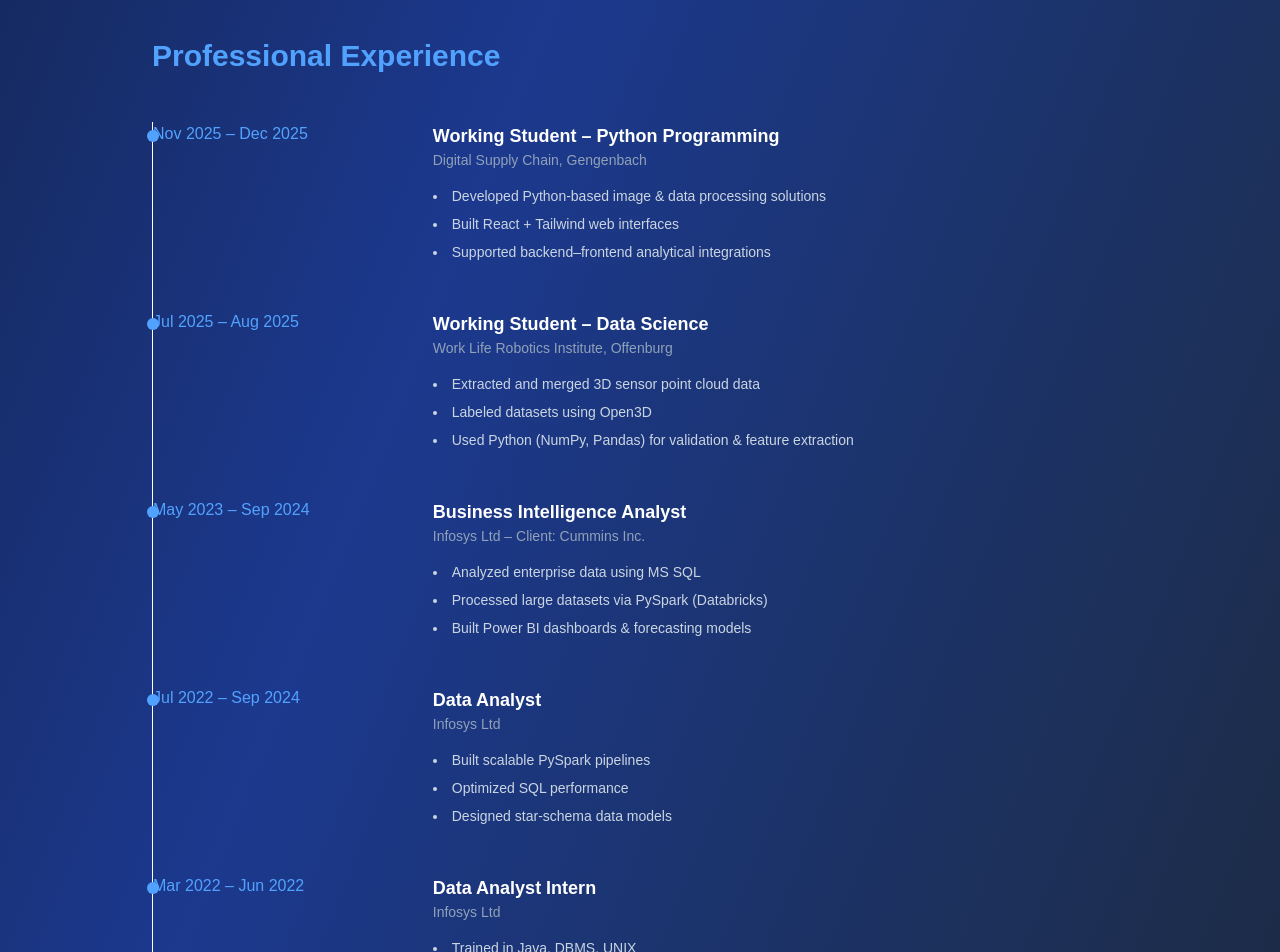
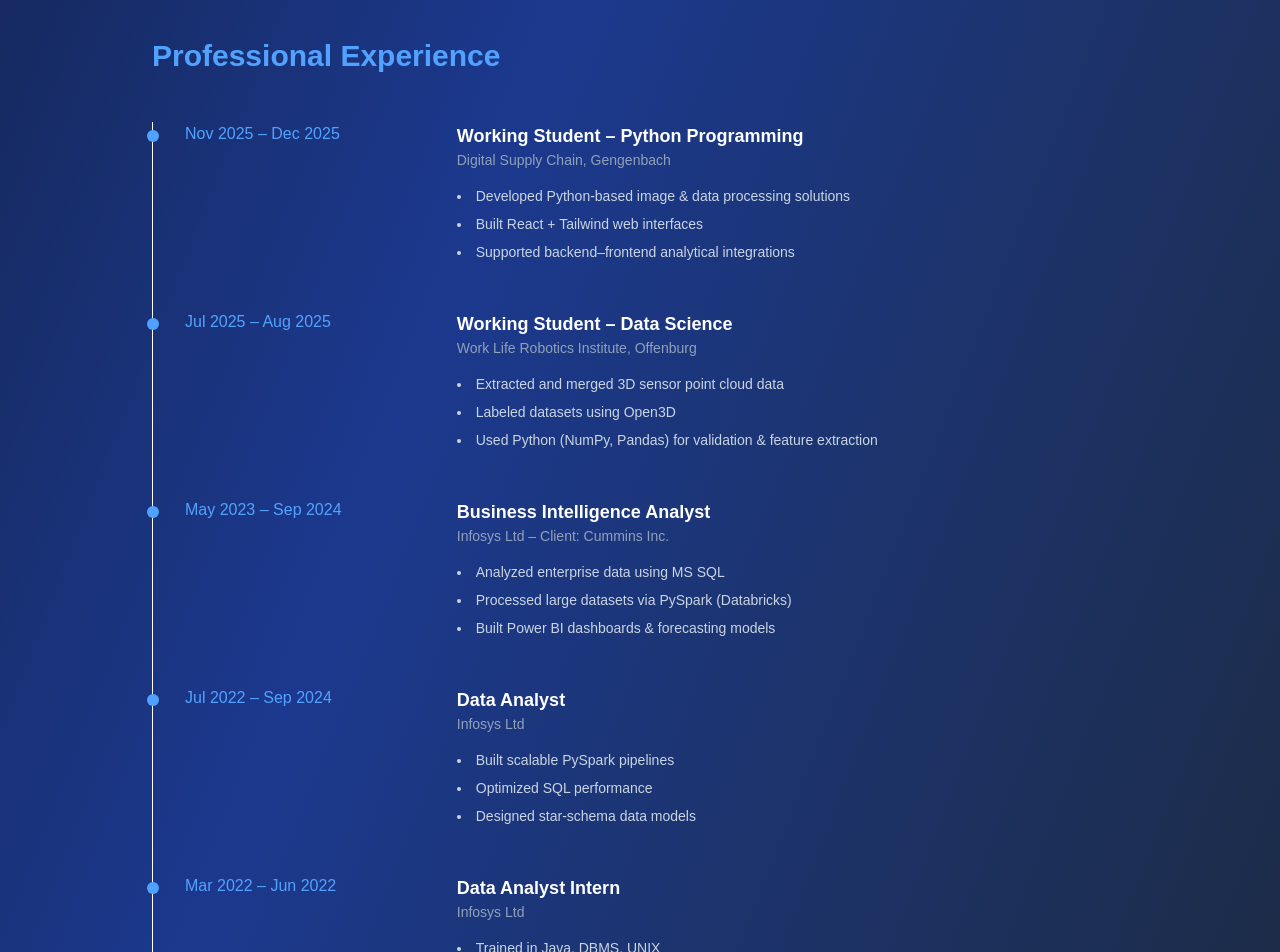
Before and after one commit to harithagm2419/haritha-portfolio_1, a Next.js app: page / in a window 1280 px wide. Shown: the part 1840-2792 px from the top of the page. Built offline with nearby package versions, Linux system fonts and the light colour scheme.

Commit message:
updated experience section

```diff
--- a/app/page.tsx
+++ b/app/page.tsx
@@ -139,6 +139,7 @@
   <div className="space-y-12">
 
     {/* ITEM 1 */}
+    <div className="mb-12 ml-8">
     <div className="flex flex-col md:flex-row md:gap-12">
       <div className="absolute w-3 h-3 bg-blue-400 rounded-full -left-1.5 mt-2"></div>
       {/* LEFT – DATE */}
@@ -160,10 +161,12 @@
           <li>Built React + Tailwind web interfaces</li>
           <li>Supported backend–frontend analytical integrations</li>
         </ul>
+        </div>
       </div>
     </div>
 
     {/* ITEM 2 */}
+    <div className="mb-12 ml-8">
     <div className="flex flex-col md:flex-row md:gap-12">
       <div className="absolute w-3 h-3 bg-blue-400 rounded-full -left-1.5 mt-2"></div>
       <div className="md:w-1/4 text-blue-400 font-medium">
@@ -183,10 +186,12 @@
           <li>Labeled datasets using Open3D</li>
           <li>Used Python (NumPy, Pandas) for validation & feature extraction</li>
         </ul>
+        </div>
       </div>
     </div>
 
     {/* ITEM 3 */}
+    <div className="mb-12 ml-8">
     <div className="flex flex-col md:flex-row md:gap-12">
       <div className="absolute w-3 h-3 bg-blue-400 rounded-full -left-1.5 mt-2"></div>
       <div className="md:w-1/4 text-blue-400 font-medium">
@@ -206,10 +211,12 @@
           <li>Processed large datasets via PySpark (Databricks)</li>
           <li>Built Power BI dashboards & forecasting models</li>
         </ul>
+        </div>
       </div>
     </div>
 
     {/* ITEM 4 */}
+    <div className="mb-12 ml-8">
     <div className="flex flex-col md:flex-row md:gap-12">
       <div className="absolute w-3 h-3 bg-blue-400 rounded-full -left-1.5 mt-2"></div>
       <div className="md:w-1/4 text-blue-400 font-medium">
@@ -229,10 +236,12 @@
           <li>Optimized SQL performance</li>
           <li>Designed star-schema data models</li>
         </ul>
+        </div>
       </div>
     </div>
 
     {/* ITEM 5 */}
+    <div className="mb-12 ml-8">
     <div className="flex flex-col md:flex-row md:gap-12">
       <div className="absolute w-3 h-3 bg-blue-400 rounded-full -left-1.5 mt-2"></div>
       <div className="md:w-1/4 text-blue-400 font-medium">
@@ -251,6 +260,7 @@
           <li>Trained in Java, DBMS, UNIX</li>
           <li>Learned ETL & dimensional data modeling</li>
         </ul>
+        </div>
       </div>
     </div>
   </div>
```
